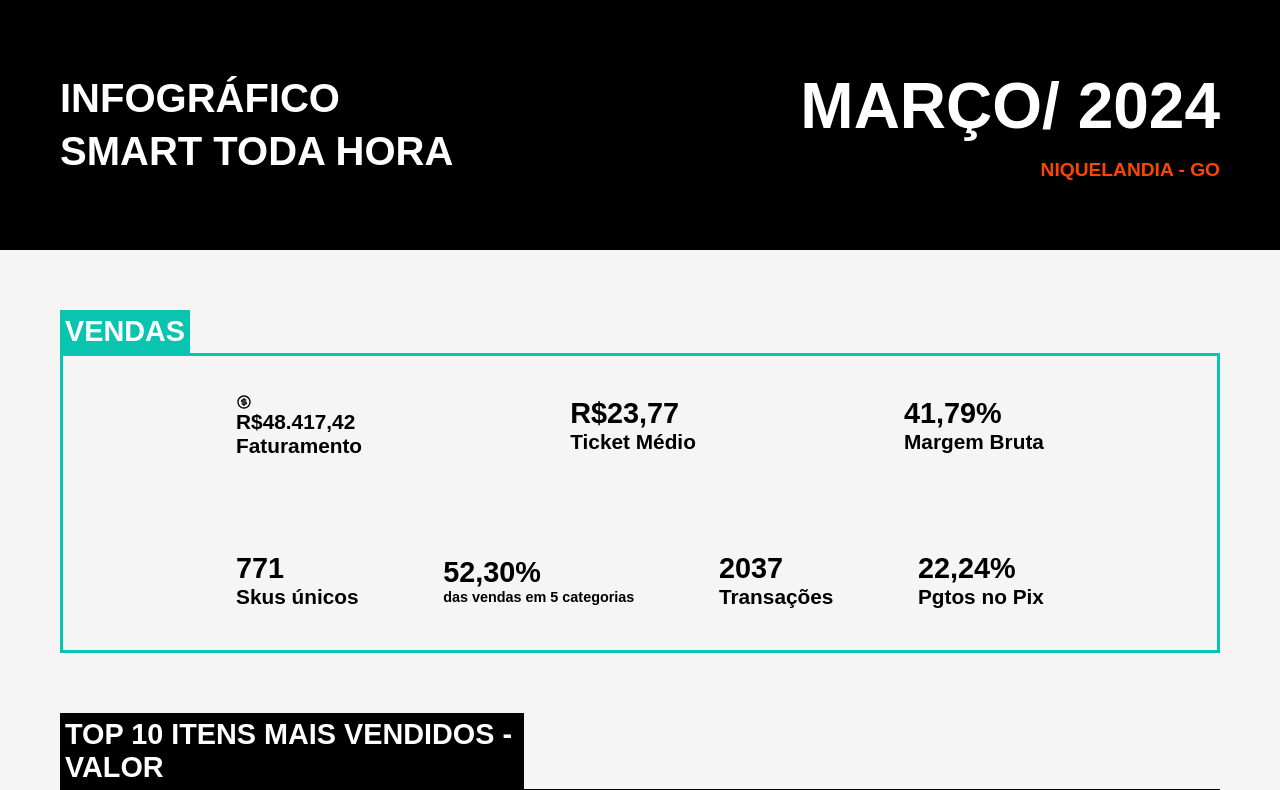
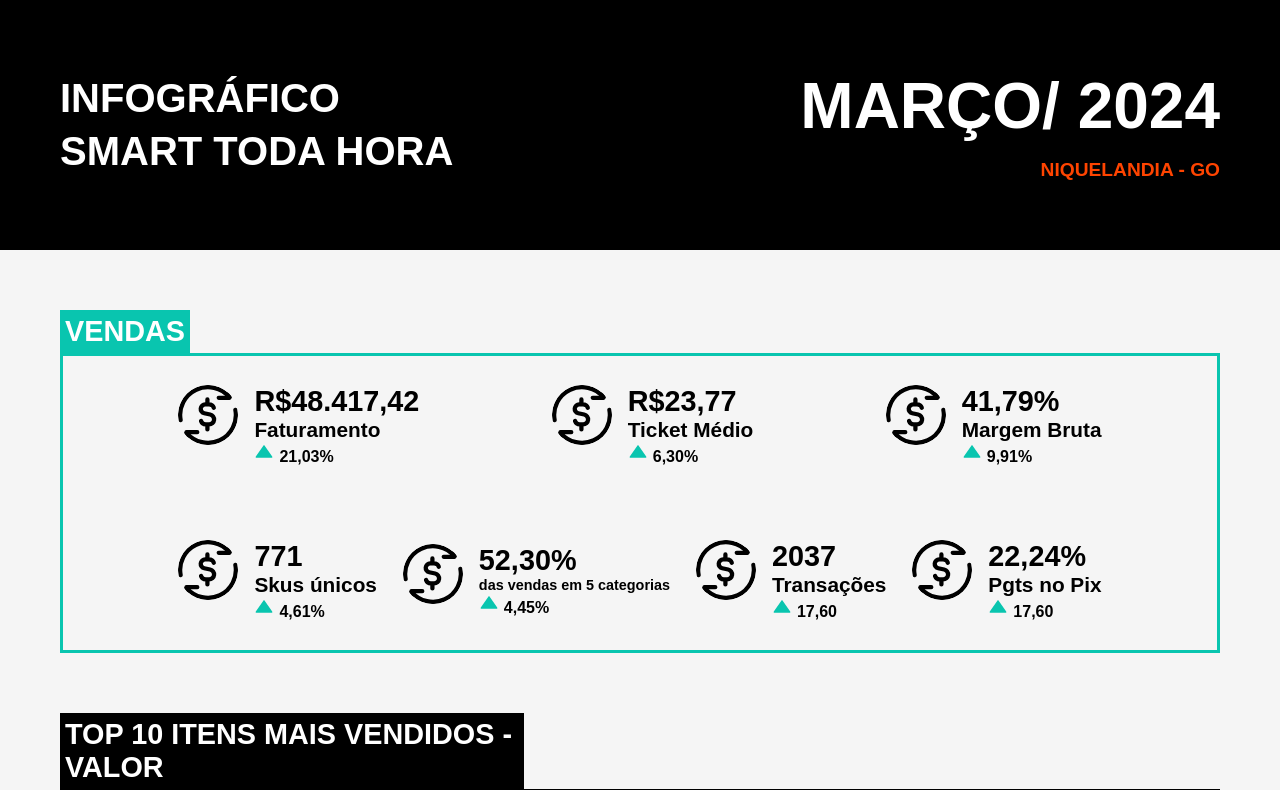
Before and after one commit to renatosnackin/info-news, a React (Create React App) app: page / in a window 1280 px wide. Shown: the top 790 px of the page. Built offline with nearby package versions, Linux system fonts and the light colour scheme; the HTML template or start-up script is replaced by a standard one.

Commit message:
adicionado responsavidade nos icones

```diff
--- a/src/components/sales/index.tsx
+++ b/src/components/sales/index.tsx
@@ -1,6 +1,7 @@
-import './style.css'
-import { RiMoneyDollarCircleLine } from "react-icons/ri";
+import "./style.css";
 
+import cash from "../../assets/cash.svg";
+import arrow from "../../assets/arrow.svg";
 
 const index = () => {
   return (
@@ -8,46 +9,91 @@
       <h1>VENDAS</h1>
       <div className="salesContainer">
         <div className="sales_body">
-          <div className='salesLeft'>
+          <div className="salesLeft">
             <div className="sales_row">
-              <RiMoneyDollarCircleLine />
-
-              <span>R$48.417,42</span>
-              <span>Faturamento</span>
+              <img src={cash} alt="cash image" className="cash" />
+              <div className="sales_row_container">
+                <span>R$48.417,42</span>
+                <span>Faturamento</span>
+                <div className="arrowContainer">
+                  <img src={arrow} alt="" className="arrow" />
+                  <span>21,03%</span>
+                </div>
+              </div>
             </div>
             <div className="sales_row">
-              <span>R$23,77</span>
-              <span>Ticket Médio</span>
+              <img src={cash} alt="cash image" className="cash" />
+              <div className="sales_row_container">
+                <span>R$23,77</span>
+                <span>Ticket Médio</span>
+                <div className="arrowContainer">
+                  <img src={arrow} alt="" className="arrow" />
+                  <span>6,30%</span>
+                </div>
+              </div>
             </div>
             <div className="sales_row">
-              <span>41,79%</span>
-              <span>Margem Bruta</span>
+              <img src={cash} alt="cash image" className="cash" />
+              <div className="sales_row_container">
+                <span>41,79%</span>
+                <span>Margem Bruta</span>
+                <div className="arrowContainer">
+                  <img src={arrow} alt="" className="arrow" />
+                  <span>9,91%</span>
+                </div>
+              </div>
             </div>
           </div>
-          <div className='salesRight'>
+          <div className="salesLeft">
             <div className="sales_row">
-              <span>771</span>
-              <span>Skus únicos</span>
+              <img src={cash} alt="cash image" className="cash" />
+              <div className="sales_row_container">
+                <span>771</span>
+                <span>Skus únicos</span>
+                <div className="arrowContainer">
+                  <img src={arrow} alt="" className="arrow" />
+                  <span>4,61%</span>
+                </div>
+              </div>
             </div>
             <div className="sales_row">
-              <span>52,30%</span>
-              <span className='category'>das vendas em 5 categorias</span>
+              <img src={cash} alt="cash image" className="cash" />
+              <div className="sales_row_container">
+                <span>52,30%</span>
+                <span className="category">das vendas em 5 categorias</span>
+                <div className="arrowContainer">
+                  <img src={arrow} alt="" className="arrow" />
+                  <span>4,45%</span>
+                </div>
+              </div>
             </div>
             <div className="sales_row">
-              <span>2037</span>
-              <span>Transações</span>
+              <img src={cash} alt="cash image" className="cash" />
+              <div className="sales_row_container">
+                <span>2037</span>
+                <span>Transações</span>
+                <div className="arrowContainer">
+                  <img src={arrow} alt="" className="arrow" />
+                  <span>17,60</span>
+                </div>
+              </div>
             </div>
             <div className="sales_row">
-              <span>22,24%</span>
-              <span>Pgtos no Pix</span>
+              <img src={cash} alt="cash image" className="cash" />
+              <div className="sales_row_container">
+                <span>22,24%</span>
+                <span>Pgts no Pix</span>
+                <div className="arrowContainer">
+                  <img src={arrow} alt="" className="arrow" />
+                  <span>17,60</span>
+                </div>
+              </div>
             </div>
           </div>
         </div>
+      </div>
+    </main>
+  );
+};
 
-      </div>
-
-    </main>
-  )
-}
-
-export default index
+export default index;
--- a/src/components/sales/style.css
+++ b/src/components/sales/style.css
@@ -5,8 +5,6 @@
   justify-content: space-between;
   height: 100%;
   width: 100%;
-  padding: 0 60px;
-  margin-top: 60px;
 }
 
 main h1 {
@@ -37,21 +35,56 @@
   gap: 1rem;
 }
 
-.salesLeft, .salesRight {
+.salesLeft,
+.salesRight {
   display: flex;
   flex-direction: row;
   align-items: center;
   justify-content: space-between;
   height: 100%;
-  width: 70%;
+  width: 80%;
   gap: 1rem;
 }
 
 .sales_row {
   display: flex;
+  flex-direction: row;
+  align-items: flex-start;
+  justify-content: space-between;
+}
+
+.sales_row_container {
+  display: flex;
   flex-direction: column;
   align-items: flex-start;
   justify-content: space-between;
+}
+
+.cash {
+  height: 60px;
+  width: 60px;
+  border-radius: 50%;
+  justify-content: center;
+  align-items: center;
+  margin-right: 1rem;
+}
+
+.arrowContainer {
+  flex-direction: row;
+  justify-content: flex-end;
+  align-items: flex-start;
+}
+
+.arrow {
+  height: 20px;
+  width: 20px;
+  bottom: 0;
+}
+
+.arrowContainer span {
+  color: var(--blue-var);
+  margin-left: 5px;
+  font-size: 1rem !important;
 }
 
 .sales_row span {
@@ -64,5 +97,5 @@
 }
 
 .category {
-  font-size: .9rem !important;
+  font-size: 0.9rem !important;
 }
--- a/src/components/topItems/style.css
+++ b/src/components/topItems/style.css
@@ -30,43 +30,3 @@
 
   border: 3px solid #000000;
 }
-
-.sales_body {
-  display: flex;
-  flex-direction: column;
-  align-items: center;
-  justify-content: space-between;
-  height: 100%;
-  width: 100%;
-  gap: 1rem;
-}
-
-.salesLeft, .salesRight {
-  display: flex;
-  flex-direction: row;
-  align-items: center;
-  justify-content: space-between;
-  height: 100%;
-  width: 70%;
-  gap: 1rem;
-}
-
-.sales_row {
-  display: flex;
-  flex-direction: column;
-  align-items: flex-start;
-  justify-content: space-between;
-}
-
-.sales_row span {
-  font-size: 1.3rem;
-  font-weight: 600;
-}
-
-.sales_row span:first-child {
-  font-size: 1.8rem;
-}
-
-.category {
-  font-size: .9rem !important;
-}
```
Also changed, not shown: src/assets/arrow.svg (added).
